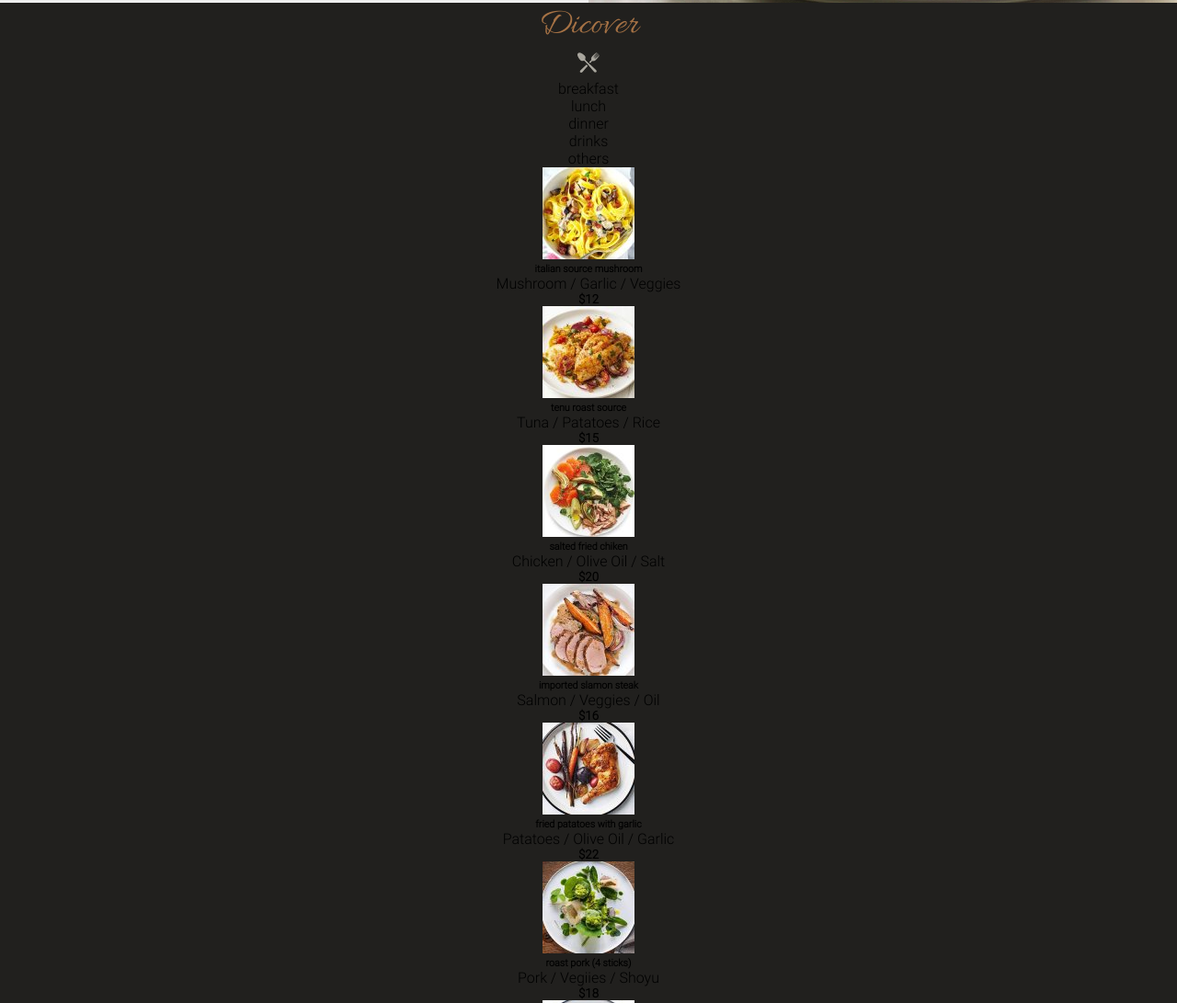
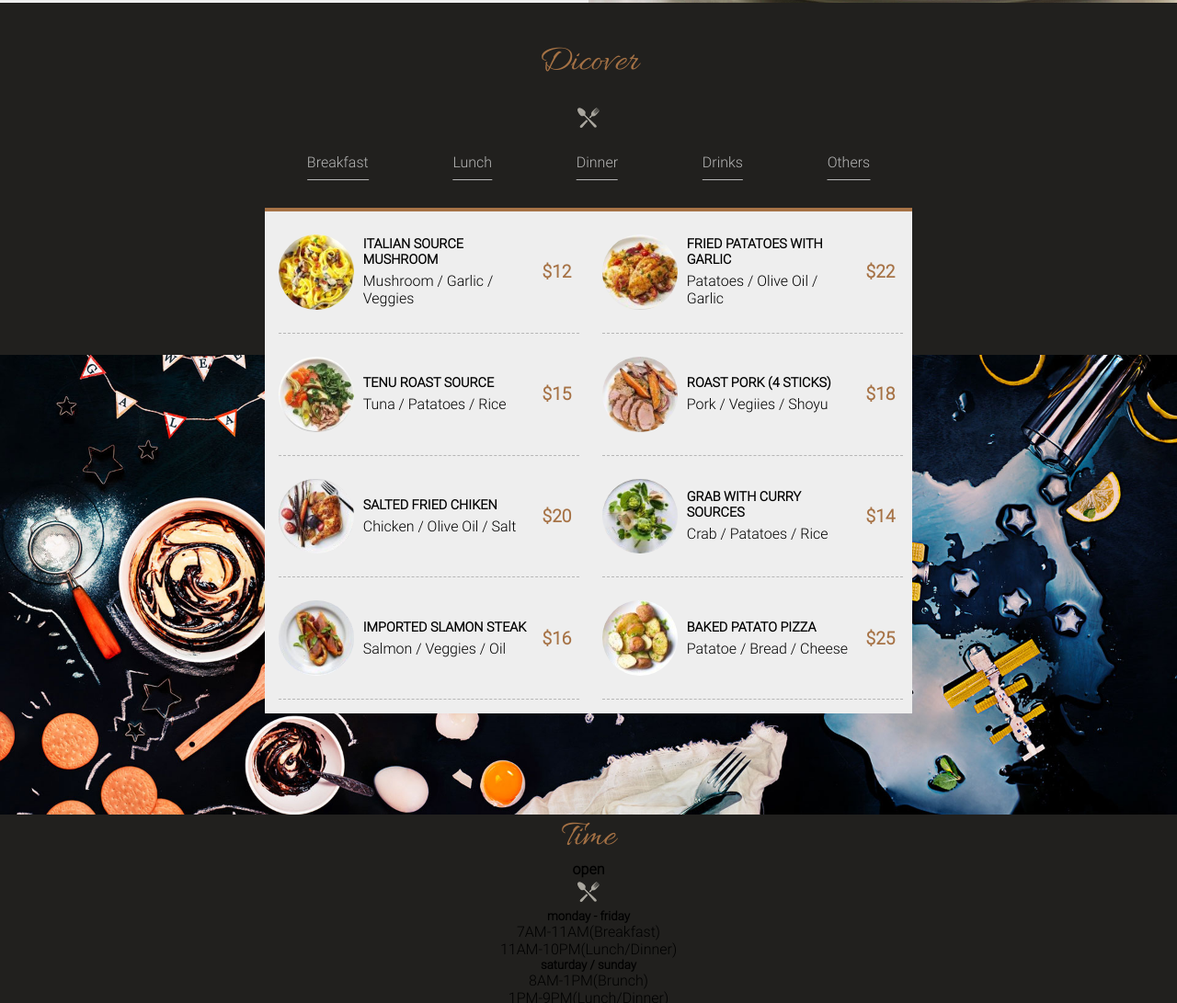
Before and after one commit to Reefsand/Leresto, a plain HTML site: page index.html in a window 1280 px wide. Shown: the part 1430-2521 px from the top of the page at 92% size. Drawn offline with Linux system fonts and the light colour scheme.

Commit message:
section2 finished

```diff
--- /dev/null
+++ b/assets/Styles/Layout/_section2.scss
@@ -0,0 +1,107 @@
+.section2{
+    background: url(../img/bg-menu-01.jpg) bottom;
+    background-size: 100% auto;
+    background-repeat: no-repeat;
+    padding-bottom: 100px;
+    @media screen and (max-width: 850px) {
+        background-size: auto;
+      }
+
+    h2{
+        margin-top: 40px;
+    }
+    #plate {
+        margin: 20px;
+    }
+    ul{
+        @include alignChildren(space-around);
+        color: $grey;
+        max-width: 55vw;
+        margin: 0 auto 40px auto;
+        @media screen and (max-width: 850px) {
+            max-width: 85vw;
+          }
+
+        li{
+            position: relative;
+            text-transform: capitalize;
+            cursor: pointer;
+            &::after{
+                content: "";
+                background: $grey;
+                height: 1px; width: 100%;
+                position: absolute;
+                transform: translateX(-100%);
+                bottom: -10px;
+            }
+        }
+
+    }
+    .dishes{
+        width: 55vw;
+        margin: 10px auto;
+        padding-bottom: 15px;
+        display: grid;
+        grid-template-columns: 50% 50%;
+        background: $white;
+        border-top: solid $gold 4px;
+        @media screen and (max-width: 850px) {
+            grid-template-columns: 1fr;
+            width: 85vw;
+          }
+
+        img{
+            border-radius: 50px;
+            width: 100%;
+            @media screen and (max-width: 850px) {
+                width: 60%;
+                border-radius: 80px;
+              }
+              @media screen and (max-width: 550px) {
+                width: 100%;
+              }
+        }
+        .dish-part{
+            display: grid;
+            grid-template-columns: 25% 60% 15%;
+            margin: 25px 10px 0px 15px;
+            padding-bottom: 25px;
+            align-items: center;
+            border-bottom: dashed $grey 1px;
+            .dish-explain{
+                text-align: left;
+                padding-left: 10px;
+                h6{
+                    text-transform: uppercase;
+                    font-size: 0.9rem;
+                    padding-bottom: 5px;
+                    @media screen and (max-width: 1250px) {
+                        font-size: 0.8rem;
+                      }
+                      @media screen and (max-width: 850px) {
+                        font-size: 1rem;
+                      }
+                }
+                p{
+                    @media screen and (max-width: 1250px) {
+                        font-size: 0.8rem;
+                      }
+                      @media screen and (max-width: 850px) {
+                        font-size: 1rem;
+                      }
+                }
+            }
+            h5{
+                color: $gold;
+                font-size: 1.2rem;
+                @media screen and (max-width: 1250px) {
+                    font-size: 1rem;
+                  }
+                  @media screen and (max-width: 850px) {
+                    font-size: 1.4rem;
+                  }
+            }
+        }
+    }
+
+}
--- a/assets/Styles/index.scss
+++ b/assets/Styles/index.scss
@@ -1,3 +1,4 @@
 @import "./settings";
 @import "./Layout/header";
 @import "./Layout/section1";
+@import "./Layout/section2";
--- a/index.html
+++ b/index.html
@@ -52,7 +52,7 @@
     <!-- *********************SECTION2**************************** -->
     <section class="section2">
         <h2>dicover</h2>
-        <img src="./assets/img/ic-plate.png" alt="plate-img">
+        <img id="plate" src="./assets/img/ic-plate.png" alt="plate-img">
         <ul>
             <li>breakfast</li>
             <li>lunch</li>
@@ -70,7 +70,15 @@
                 <h5>$12</h5>
             </div>
             <div class="dish-part">
-                <img src="./assets/img/dish-item-02.jpg" alt="dish02-img">
+                <img src="./assets/img/dish-item-02.jpg" alt="dish05-img">
+                <div class="dish-explain">
+                    <h6>fried patatoes with garlic</h6>
+                    <p>Patatoes / Olive Oil / Garlic</p>
+                </div>
+                <h5>$22</h5>
+            </div>
+            <div class="dish-part">
+                <img src="./assets/img/dish-item-03.jpg" alt="dish02-img">
                 <div class="dish-explain">
                     <h6>tenu roast source</h6>
                     <p>Tuna / Patatoes / Rice</p>
@@ -78,7 +86,15 @@
                 <h5>$15</h5>
             </div>
             <div class="dish-part">
-                <img src="./assets/img/dish-item-03.jpg" alt="dish03-img">
+                <img src="./assets/img/dish-item-04.jpg" alt="dish06-img">
+                <div class="dish-explain">
+                    <h6>roast pork (4 sticks)</h6>
+                    <p>Pork / Vegiies / Shoyu</p>
+                </div>
+                <h5>$18</h5>
+            </div>
+            <div class="dish-part">
+                <img src="./assets/img/dish-item-05.jpg" alt="dish03-img">
                 <div class="dish-explain">
                     <h6>salted fried chiken</h6>
                     <p>Chicken / Olive Oil / Salt</p>
@@ -86,36 +102,20 @@
                 <h5>$20</h5>
             </div>
             <div class="dish-part">
-                <img src="./assets/img/dish-item-04.jpg" alt="dish04-img">
+                <img src="./assets/img/dish-item-06.jpg" alt="dish07-img">
+                <div class="dish-explain">
+                    <h6>grab with curry sources</h6>
+                    <p>Crab / Patatoes / Rice</p>
+                </div>
+                <h5>$14</h5>
+            </div>
+            <div class="dish-part">
+                <img src="./assets/img/dish-item-07.jpg" alt="dish04-img">
                 <div class="dish-explain">
                     <h6>imported slamon steak</h6>
                     <p>Salmon / Veggies / Oil</p>
                 </div>
                 <h5>$16</h5>
-            </div>
-            <div class="dish-part">
-                <img src="./assets/img/dish-item-05.jpg" alt="dish05-img">
-                <div class="dish-explain">
-                    <h6>fried patatoes with garlic</h6>
-                    <p>Patatoes / Olive Oil / Garlic</p>
-                </div>
-                <h5>$22</h5>
-            </div>
-            <div class="dish-part">
-                <img src="./assets/img/dish-item-06.jpg" alt="dish06-img">
-                <div class="dish-explain">
-                    <h6>roast pork (4 sticks)</h6>
-                    <p>Pork / Vegiies / Shoyu</p>
-                </div>
-                <h5>$18</h5>
-            </div>
-            <div class="dish-part">
-                <img src="./assets/img/dish-item-07.jpg" alt="dish07-img">
-                <div class="dish-explain">
-                    <h6>grab with curry sources</h6>
-                    <p>Crab / Patatoes / Rice</p>
-                </div>
-                <h5>$14</h5>
             </div>
             <div class="dish-part">
                 <img src="./assets/img/dish-item-08.jpg" alt="dish08-img">
```
Also changed, not shown: assets/Styles/index.css, 1 other file.
